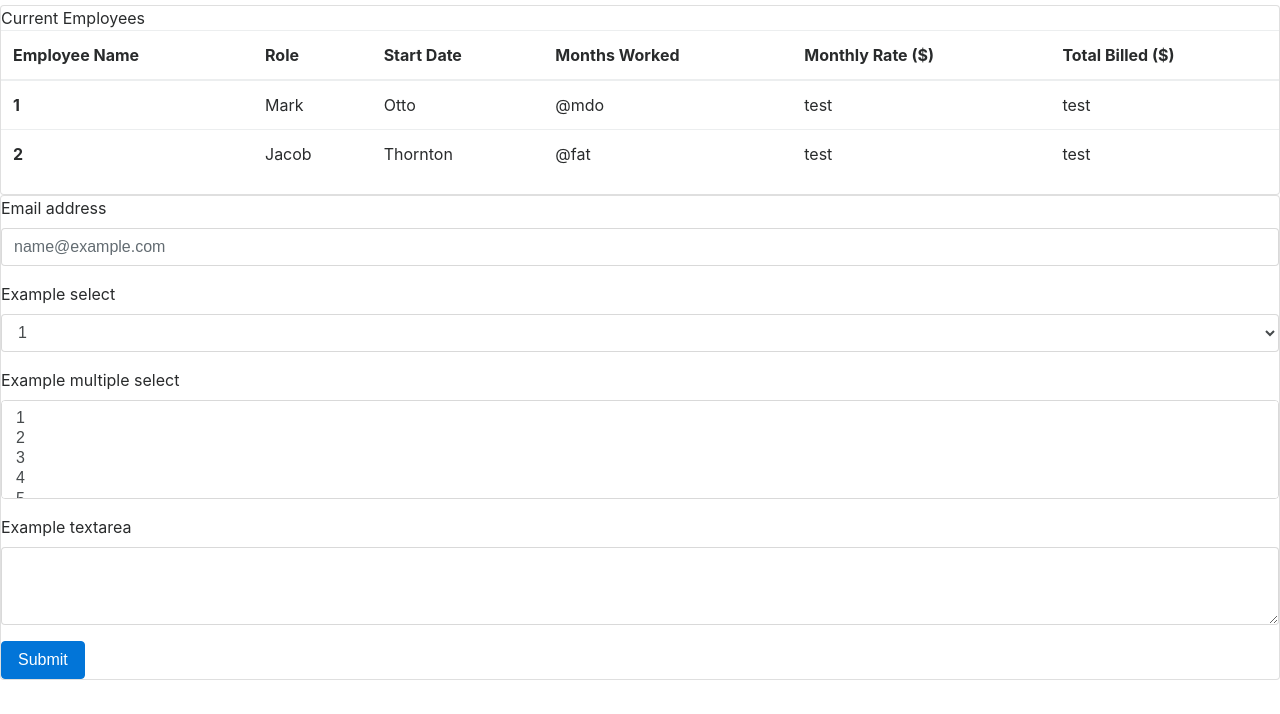
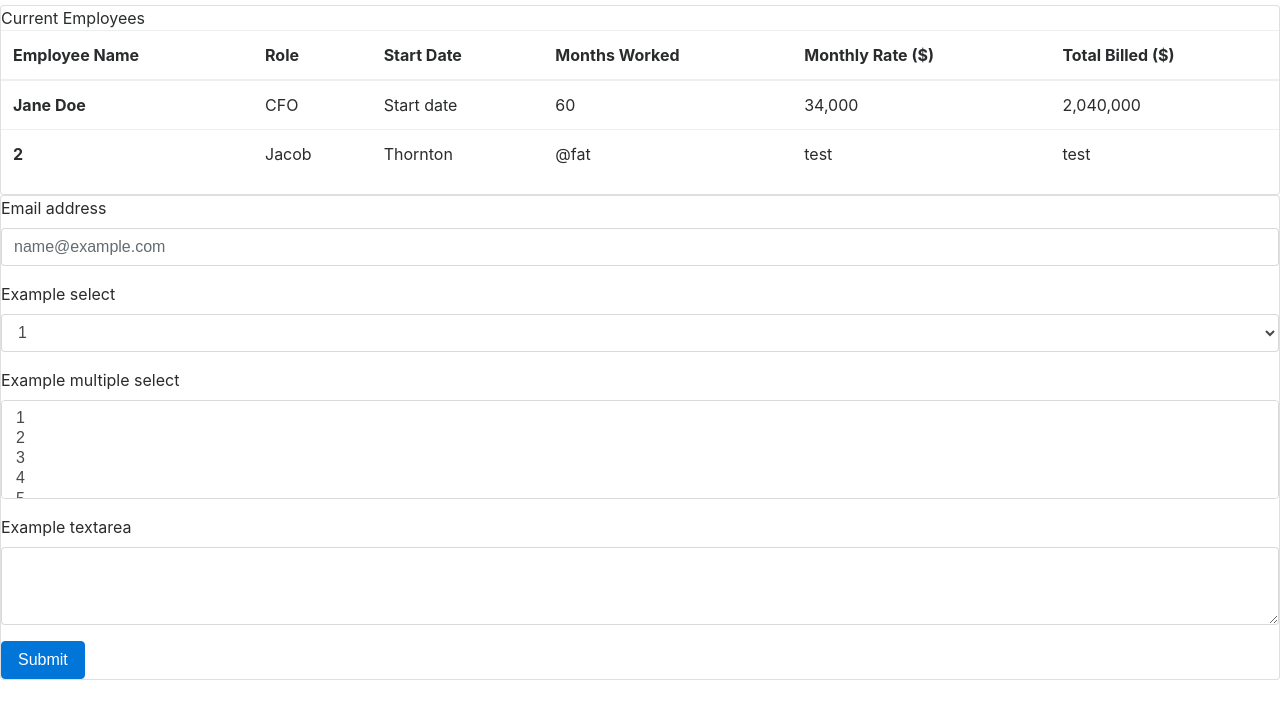
Before and after one commit to Jbambei/FirebaseTimesheet, a plain HTML site: page index.html in a window 1280 px wide. Shown: the part 86-800 px from the top of the page. Drawn offline with nearby package versions, Linux system fonts and the light colour scheme; a script that the page names is missing.

```diff
--- a/index.html
+++ b/index.html
@@ -37,12 +37,12 @@
                                 </thead>
                                 <tbody>
                                     <tr>
-                                    <th scope="row">1</th>
-                                    <td>Mark</td>
-                                    <td>Otto</td>
-                                    <td>@mdo</td>
-                                    <td>test</td>
-                                    <td>test</td>
+                                    <th scope="row">Jane Doe</th>
+                                    <td>CFO</td>
+                                    <td>Start date</td>
+                                    <td>60</td>
+                                    <td>34,000</td>
+                                    <td>2,040,000</td>
                                     </tr>
                                     <tr>
                                     <th scope="row">2</th>
```
